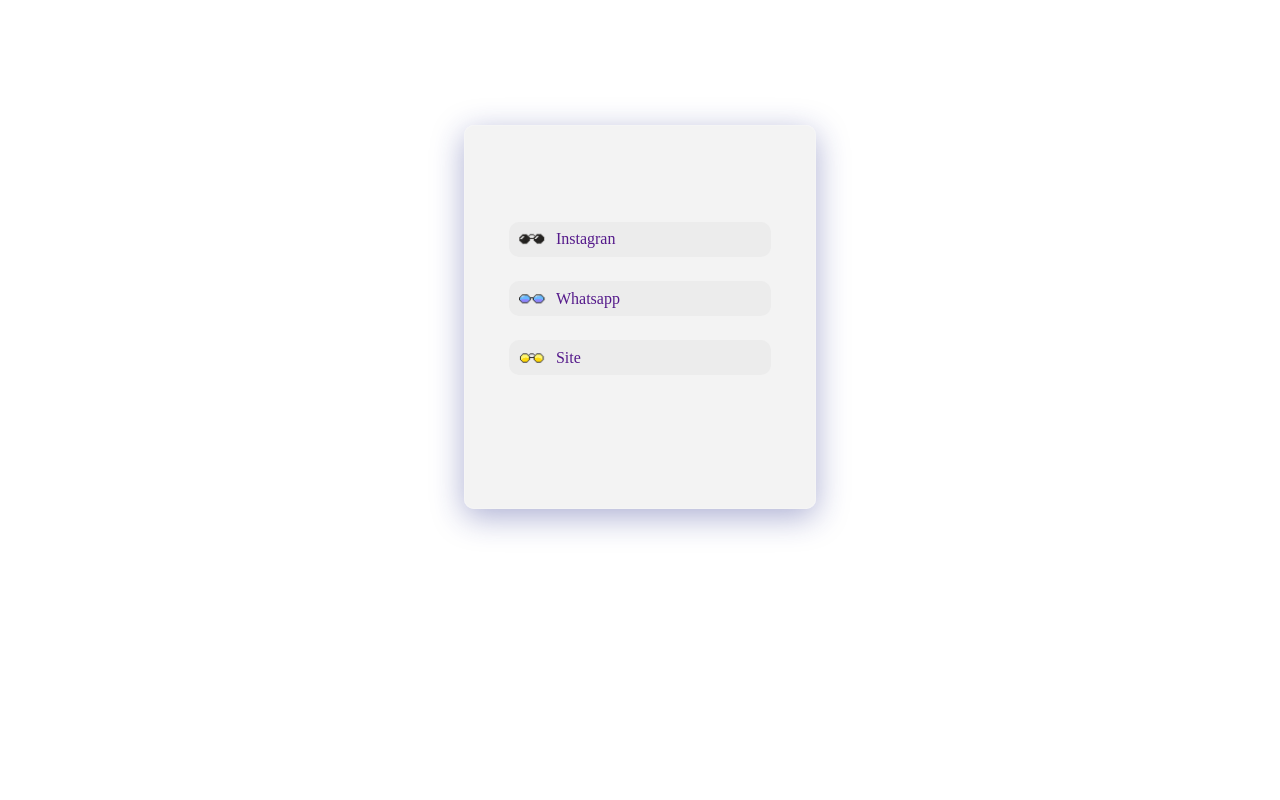
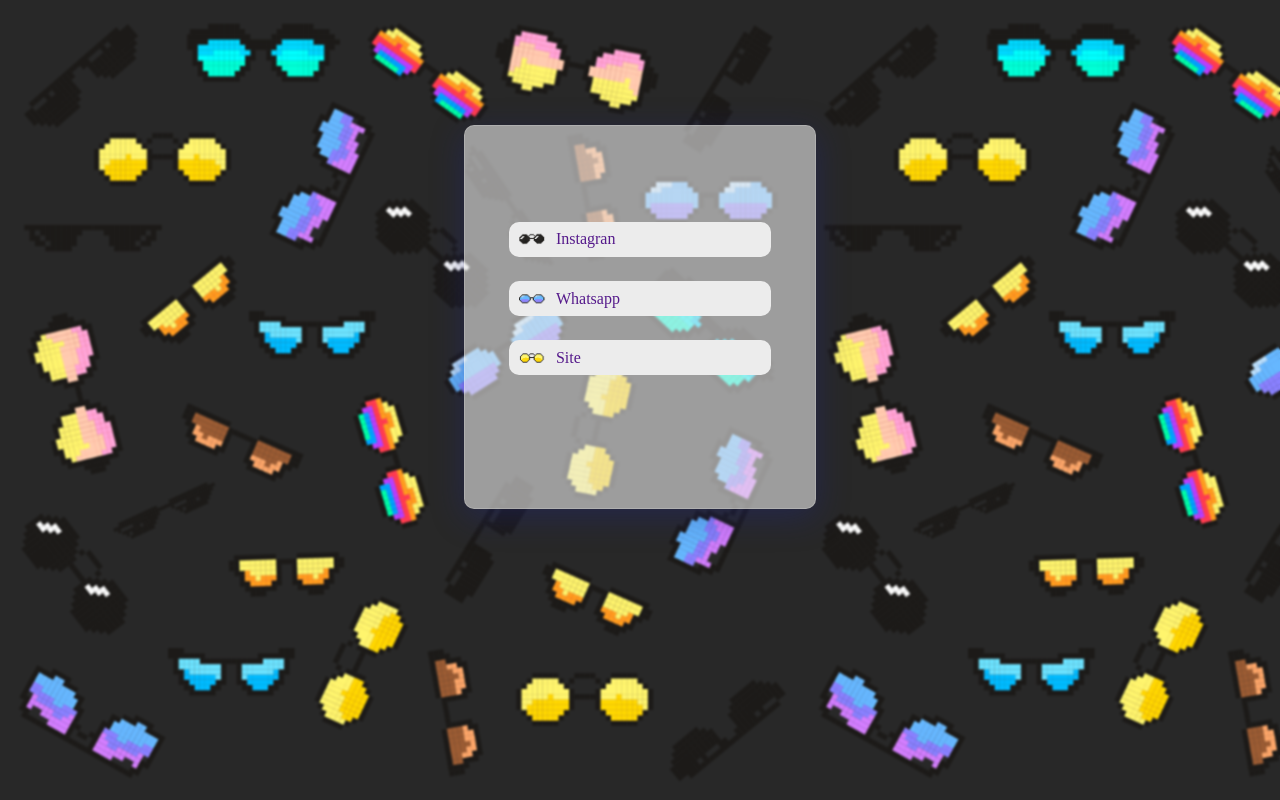
Before and after one commit to diegosmp/letssunglass, a plain HTML site: page public/index.html in a window 1280 px wide. Drawn offline with Linux system fonts and the light colour scheme.

Commit message:
background

```diff
--- a/public/style/style.css
+++ b/public/style/style.css
@@ -5,7 +5,7 @@
 }
 
 body {
-    background-image: url('img/pattern-lets-sunglass.png');
+    background-image: url('../img/pattern-lets-sunglass.png');
     background-size: contain;
     backdrop-filter: blur(0.8px);
 }
```
